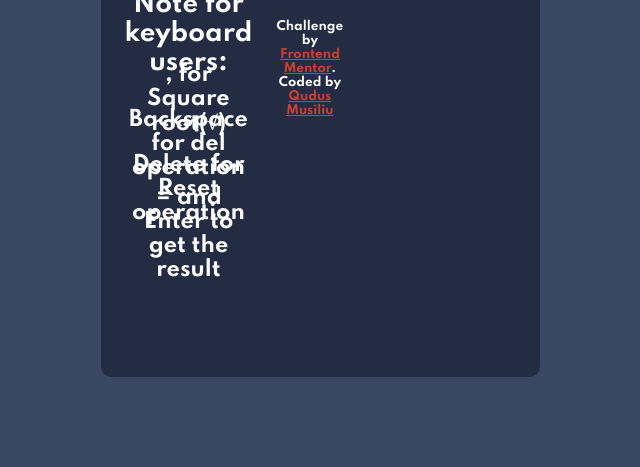
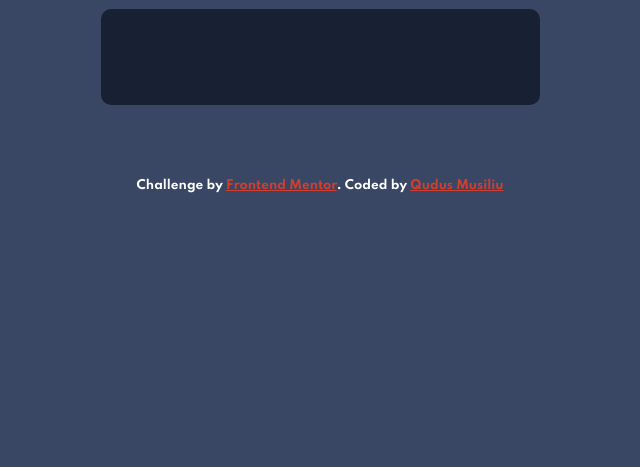
Before and after one commit to Adeem-Treef/CalculatorApp, a plain HTML site: page index.html in a window 1280 px wide. Shown: the part 333-800 px from the top of the page, without its empty margins (320-960 px from the left). Drawn offline with Linux system fonts and the light colour scheme.

Commit message:
Update index.html

```diff
--- a/index.html
+++ b/index.html
@@ -41,20 +41,6 @@
       </div>
     </header>
 
-    <main class="keys">
-      <ul class="key-items">
-      <div class="calculator-keyboard-rules">
-         <h3> Note for keyboard users: </h3>
-         <ul>
-            <li>, for Square root(√) </li>
-            <li>Backspace for del operation</li>
-            <li>Delete for Reset operation</li>
-            <li>= and Enter to get the result</li>
-         </ul>
-      </div>
-
-   </div>
-
    <div class="attribution">
       <p id="attribution">
          Challenge by
```
